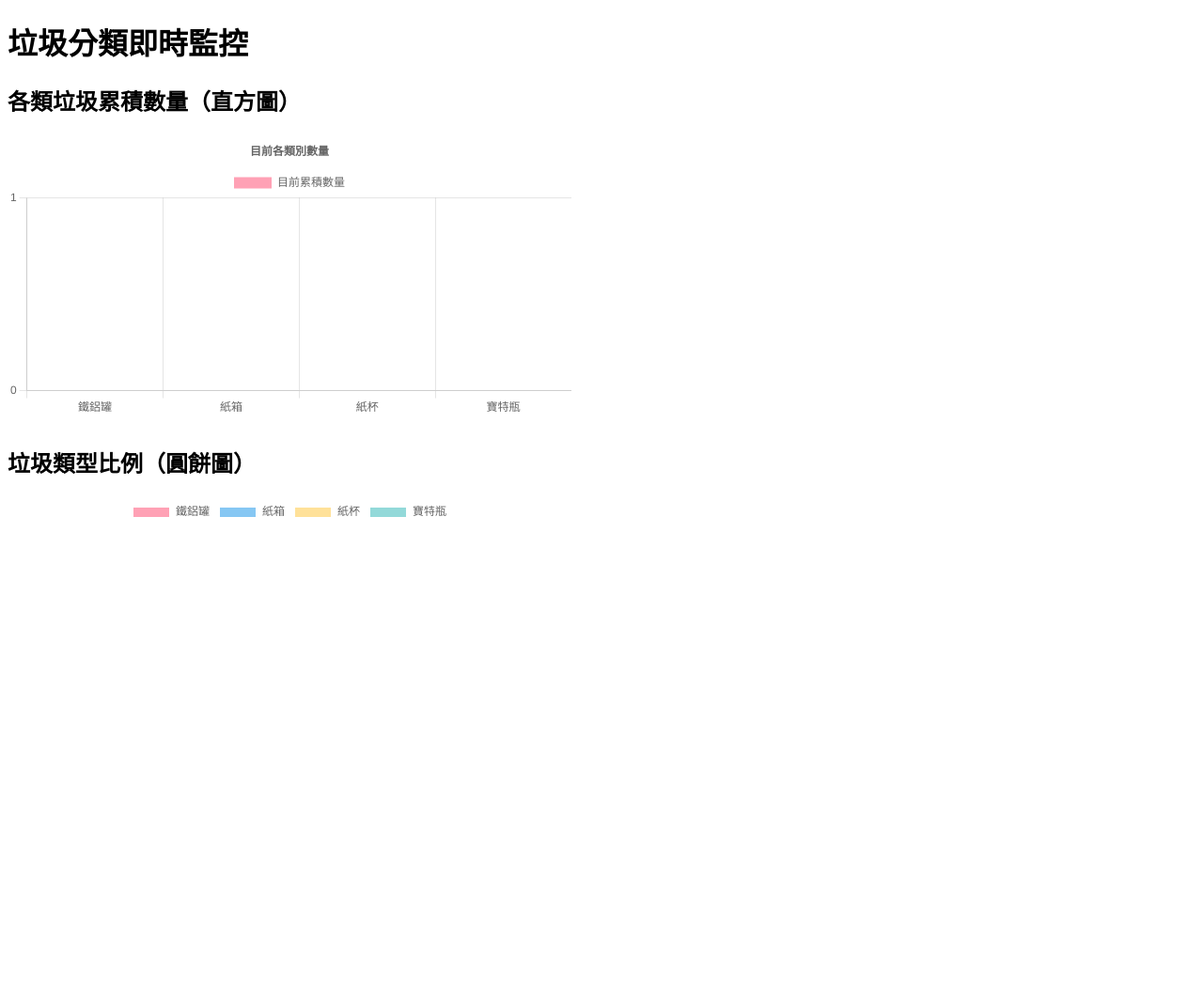
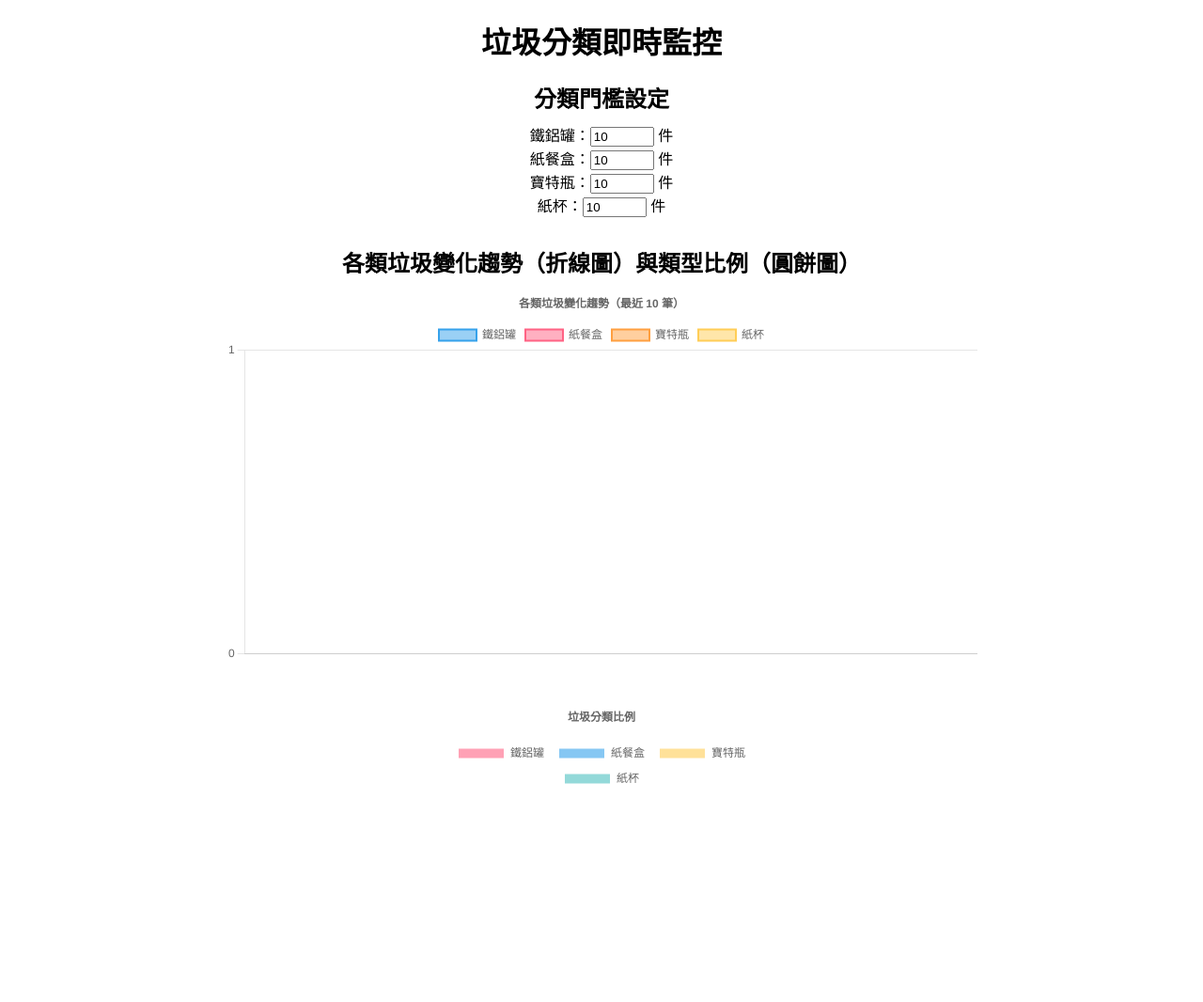
Before and after one commit to mengbei0116/AIOT_final_project, a Flask app: page / in a window 1280 px wide. Shown: the whole page at 94% size. Before the commit the page ends 550 px from the top, so only its background shows below. Run offline with Flask 3, Linux system fonts and the light colour scheme.

Commit message:
修復網頁類別數量統計，更新server.py

```diff
--- a/server.py
+++ b/server.py
@@ -51,24 +51,26 @@ def rotate_and_pad_dynamic(image, angle, background_color=(0, 0, 0), min_size=40
 app = Flask(__name__)
 
 # 初始化相機
-cap = cv2.VideoCapture(0)  # 0 是預設相機
+ # 0 是預設相機
 os.makedirs('captured_images', exist_ok=True)
 dir_name = os.path.join(os.getcwd(), 'captured_images')
 
 @app.route('/capture', methods=['GET'])
 def capture_image():
+    cap = cv2.VideoCapture(0)
     ret, frame = cap.read()
+    device = torch.device("cuda" if torch.cuda.is_available() else "cpu")
     if ret:
         timestamp = datetime.datetime.now().strftime("%Y%m%d_%H%M%S")
         filename = f'photo_{timestamp}.jpg'
         cv2.imwrite(os.path.join(dir_name, filename), frame)
 
         # 設定測試圖片資料夾
-        test_image_dir = 'custom_test/'
+        test_image_dir = 'captured_images/'
 
         # 模型輸入所需的轉換（依照你訓練時使用的 transform）
         transform = transforms.Compose([
-            transforms.Lambda(lambda img: rotate_and_pad_dynamic(img, angle=random.randint(-180, 180))),
+            #transforms.Lambda(lambda img: rotate_and_pad_dynamic(img, angle=random.randint(-180, 180))),
             transforms.Resize((224, 224)),
             transforms.ToTensor(),
             transforms.Normalize([0.485, 0.456, 0.406], [0.229, 0.224, 0.225])
@@ -77,7 +79,7 @@ def capture_image():
         # 載入你訓練好的模型
         testmodel = torch.load('waste_classification_model_resnet.pth')
         testmodel.eval()
-        testmodel.to('cuda')
+        testmodel.to(device)
         # 類別標籤（順序需與訓練時相符）
         class_names = ['aluminum_soda_cans', 'cardboard_boxes', 'paper_cups', 'plastic_water_bottles']
 
@@ -86,10 +88,10 @@ def capture_image():
             if filename.lower().endswith(('.jpg', '.png', '.jpeg')):
                 image_path = os.path.join(test_image_dir, filename)
                 image = Image.open(image_path).convert('RGB')
-                image = remove(image)
+                #image = remove(image)
 
                 input_tensor = transform(image).unsqueeze(0)  # 增加 batch dimension
-                input_tensor = input_tensor.to('cuda')
+                input_tensor = input_tensor.to(device)
                 save_tensor_as_image(input_tensor, filename)  # 儲存處理過的圖片
 
                 with torch.no_grad():
@@ -100,17 +102,17 @@ def capture_image():
                 class_num = 0
                 if predicted_class.startswith('aluminum_') or predicted_class.startswith('steel'):
                     print(f"{filename} → 預測為: 鐵鋁罐")
+                    class_num = 0
+                elif predicted_class.startswith('paper_meal'):
+                    print(f"{filename} → 預測為: 紙餐盒")
                     class_num = 1
-                elif predicted_class.startswith('cardboard_'):
-                    print(f"{filename} → 預測為: 紙箱/紙板")
-                    class_num = 2
                 elif predicted_class.startswith('plastic'):
                     print(f"{filename} → 預測為: 寶特瓶")
+                    class_num = 2
+                elif predicted_class.startswith('paper_c'):
+                    print(f"{filename} → 預測為: 紙杯")
                     class_num = 3
-                elif predicted_class.startswith('paper_'):
-                    print(f"{filename} → 預測為: 紙杯")
-                    class_num = 4
-                # os.remove(image_path)
+                os.remove(image_path)
         # 在預測完成後
         category_counts[class_num] += 1
         history_log[class_num].append(category_counts[class_num])
@@ -131,4 +133,4 @@ def dashboard():
     return render_template("web.html")
 
 if __name__ == '__main__':
-    app.run(host='0.0.0.0', port=5000)
+    app.run(host='0.0.0.0', port=5000, debug=True)
--- a/templates/web.html
+++ b/templates/web.html
@@ -5,61 +5,133 @@
     <title>垃圾分類儀表板</title>
     <script src="https://cdn.jsdelivr.net/npm/chart.js"></script>
     <style>
-      canvas {
-        max-width: 600px;
-        max-height: 300px;
+      body {
+        font-family: Arial, sans-serif;
+        text-align: center;
+        margin: 20px;
+      }
+
+      #threshold-controls {
         margin-bottom: 30px;
+      }
+
+      input[type="number"] {
+        width: 60px;
+      }
+
+      .chart-row {
+        display: flex;
+        justify-content: center; /* 水平置中 */
+        align-items: center; /* 垂直置中 */
+        gap: 40px; /* 圖表之間的間距 */
+        flex-wrap: wrap; /* 當空間不足時換行 */
+        margin: 0 auto; /* 讓容器本身置中 */
+        width: 100%; /* 確保容器寬度 */
+        max-width: 800px; /* 限制容器最大寬度 */
+      }
+
+      h1,
+      h2 {
+        margin: 20px 0 10px;
       }
     </style>
   </head>
   <body>
     <h1>垃圾分類即時監控</h1>
 
-    <h2>各類垃圾累積數量（直方圖）</h2>
-    <canvas id="barChart"></canvas>
+    <h2>分類門檻設定</h2>
+    <div id="threshold-controls">
+      <label
+        >鐵鋁罐：<input type="number" id="threshold-0" value="10" min="0" />
+        件</label
+      ><br />
+      <label
+        >紙餐盒：<input type="number" id="threshold-1" value="10" min="0" />
+        件</label
+      ><br />
+      <label
+        >寶特瓶：<input type="number" id="threshold-2" value="10" min="0" />
+        件</label
+      ><br />
+      <label
+        >紙杯：<input type="number" id="threshold-3" value="10" min="0" />
+        件</label
+      ><br />
+    </div>
 
-    <h2>垃圾類型比例（圓餅圖）</h2>
-    <canvas id="pieChart"></canvas>
+    <h2>各類垃圾變化趨勢（折線圖）與類型比例（圓餅圖）</h2>
+    <div class="chart-row">
+      <canvas id="lineChart"></canvas>
+      <canvas id="pieChart" width="400" height="300"></canvas>
+    </div>
 
     <h3 id="alert" style="color: red"></h3>
 
     <script>
+      const classNames = ["鐵鋁罐", "紙餐盒", "寶特瓶", "紙杯"];
       let pieChart = null;
-      let barChart = null;
+      let lineChart = null;
 
-      const classNames = ["鐵鋁罐", "紙箱", "紙杯", "寶特瓶"];
-      const thresholds = [10, 10, 10, 10]; // 每類垃圾的提醒門檻
+      let historyLog = [[], [], [], []];
+      let timeLabels = [];
+      let lastCounts = [0, 0, 0, 0];
+
+      function getThresholds() {
+        return [
+          parseInt(document.getElementById("threshold-0").value),
+          parseInt(document.getElementById("threshold-1").value),
+          parseInt(document.getElementById("threshold-2").value),
+          parseInt(document.getElementById("threshold-3").value),
+        ];
+      }
+
+      function isCountsChanged(current, last) {
+        return current.some((val, idx) => val !== last[idx]);
+      }
+
+      function addDataPoint(counts) {
+        const now = new Date().toLocaleTimeString();
+        timeLabels.push(now);
+        if (timeLabels.length > 10) timeLabels.shift();
+
+        for (let i = 0; i < 4; i++) {
+          historyLog[i].push(counts[i]);
+          if (historyLog[i].length > 10) historyLog[i].shift();
+        }
+      }
+
+      function updateLineChart() {
+        lineChart.data.labels = timeLabels;
+        for (let i = 0; i < 4; i++) {
+          lineChart.data.datasets[i].data = historyLog[i];
+        }
+        lineChart.update();
+      }
 
       async function fetchStatus() {
         const res = await fetch("/status");
         const data = await res.json();
-        const counts = data.counts;
-        const history = data.history;
+        const counts = [
+          data.counts[0] || 0,
+          data.counts[1] || 0,
+          data.counts[2] || 0,
+          data.counts[3] || 0,
+        ];
+        const thresholds = getThresholds();
 
-        // Pie 圓餅圖更新
-        pieChart.data.datasets[0].data = [
-          counts[0],
-          counts[1],
-          counts[2],
-          counts[3],
-        ];
-        pieChart.update();
+        if (isCountsChanged(counts, lastCounts)) {
+          addDataPoint(counts);
+          updateLineChart();
+          pieChart.data.datasets[0].data = counts;
+          pieChart.update();
+          lastCounts = [...counts];
+        }
 
-        // Bar 直方圖更新
-        barChart.data.datasets[0].data = [
-          counts[0],
-          counts[1],
-          counts[2],
-          counts[3],
-        ];
-        barChart.update();
-
-        // 提醒訊息
         for (let i = 0; i < 4; i++) {
           if (counts[i] >= thresholds[i]) {
             document.getElementById(
               "alert"
-            ).innerText = `⚠ 類別「${classNames[i]}」已累積 ${counts[i]} 件，請記得清理！`;
+            ).innerText = `⚠ 類別「${classNames[i]}」已累積 ${counts[i]} 件（門檻：${thresholds[i]}），請記得清理！`;
             return;
           }
         }
@@ -69,6 +141,7 @@
       function initCharts() {
         const pieCtx = document.getElementById("pieChart");
         pieChart = new Chart(pieCtx, {
+
           type: "pie",
           data: {
             labels: classNames,
@@ -85,32 +158,44 @@
               },
             ],
           },
+          options: {
+            responsive: false,
+            plugins: {
+              legend: {
+                position: "top",
+                labels: {
+                  boxWidth: 50,
+                  padding: 15,
+                },
+              },
+              title: {
+                display: true,
+                text: "垃圾分類比例",
+              },
+            },
+          },
         });
 
-        const barCtx = document.getElementById("barChart");
-        barChart = new Chart(barCtx, {
-          type: "bar",
+        const lineCtx = document.getElementById("lineChart");
+        lineChart = new Chart(lineCtx, {
+          type: "line",
           data: {
-            labels: classNames,
-            datasets: [
-              {
-                label: "目前累積數量",
-                data: [0, 0, 0, 0],
-                backgroundColor: [
-                  "rgba(255, 99, 132, 0.6)",
-                  "rgba(54, 162, 235, 0.6)",
-                  "rgba(255, 206, 86, 0.6)",
-                  "rgba(75, 192, 192, 0.6)",
-                ],
-              },
-            ],
+            labels: [],
+            datasets: classNames.map((name, i) => ({
+              label: name,
+              data: [],
+              borderWidth: 2,
+              tension: 0.3,
+            })),
           },
           options: {
             responsive: true,
+            animation: false,
             plugins: {
+              legend: { position: "top" },
               title: {
                 display: true,
-                text: "目前各類別數量",
+                text: "各類垃圾變化趨勢（最近 10 筆）",
               },
             },
             scales: {
@@ -124,7 +209,7 @@
       }
 
       initCharts();
-      setInterval(fetchStatus, 5000); // 每 5 秒更新一次
+      setInterval(fetchStatus, 5000);
     </script>
   </body>
 </html>
```
